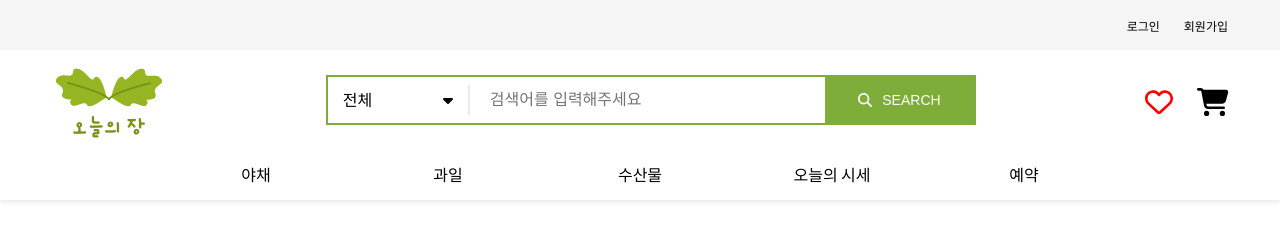
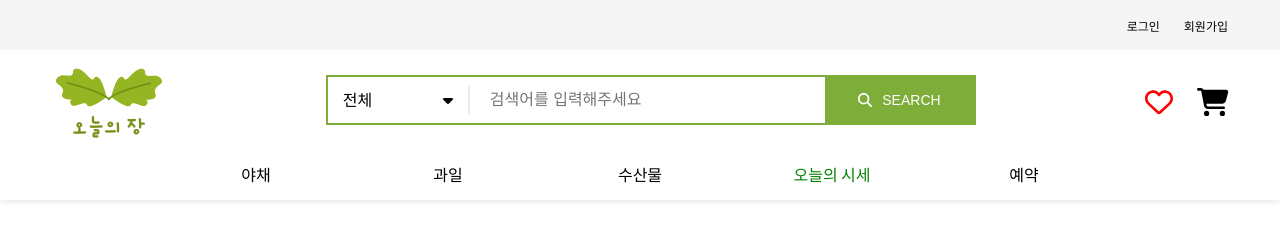
Before and after one commit to ryurbsgks/sourcing, a React (Create React App) app in the folder client/: page /price in a window 1280 px wide. Shown: the top 250 px of the page. Built offline with nearby package versions, Linux system fonts and the light colour scheme; no server answers; a small style sheet from the web is missing.

Commit message:
Update: NavBar 컴포넌트 업데이트
* NavBar 컴포넌트 업데이트
- 오늘의 시세 링크 업데이트
- 예약 링크 업데이트

```diff
--- a/client/src/components/common/NavBar.js
+++ b/client/src/components/common/NavBar.js
@@ -10,8 +10,8 @@ function NavBar() {
           <li><NavLink to="/category/vegetable" style={({ isActive }) => ({ color: isActive ? "green" : "" })}>야채</NavLink></li>
           <li><NavLink to="/category/fruit" style={({ isActive }) => ({ color: isActive ? "green" : "" })}>과일</NavLink></li>
           <li><NavLink to="/category/seafood" style={({ isActive }) => ({ color: isActive ? "green" : "" })}>수산물</NavLink></li>
-          <li><NavLink to="/" style={({ isActive }) => ({ color: isActive ? "green" : "" })}>오늘의 시세</NavLink></li>
-          <li><NavLink to="/" style={({ isActive }) => ({ color: isActive ? "green" : "" })}>예약</NavLink></li>
+          <li><NavLink to="/price" style={({ isActive }) => ({ color: isActive ? "green" : "" })}>오늘의 시세</NavLink></li>
+          <li><NavLink to="/reservation" style={({ isActive }) => ({ color: isActive ? "green" : "" })}>예약</NavLink></li>
         </ul>
       </div>
     </nav>
```
